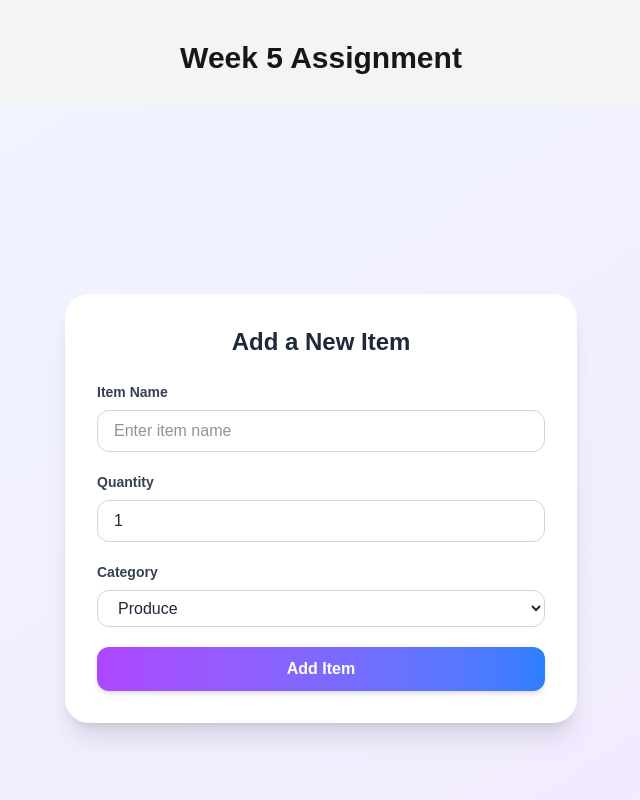
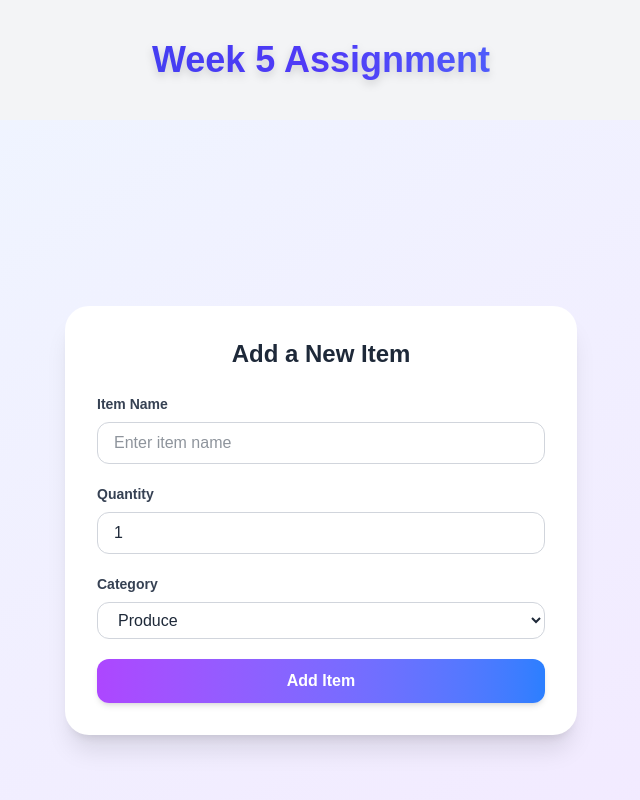
Before and after one commit to MohammadUvesh-Ghanchi/cprg306-assignments, a Next.js app: page /week-5 in a window 1280 px wide. Shown: the top 800 px of the page, without its empty margins (319-959 px from the left). Built offline with nearby package versions, Linux system fonts and the light colour scheme.

Commit message:
Enhance header styling for Week 5 Assignment

```diff
--- a/app/week-5/page.js
+++ b/app/week-5/page.js
@@ -3,7 +3,10 @@ import NewItem from "./new-item";
 export default function Page() {
   return (
     <main className="min-h-screen bg-gray-100 py-10">
-      <h1 className="text-3xl font-bold text-center mb-8">Week 5 Assignment</h1>
+      <h1 className="text-4xl font-extrabold text-center mb-10 bg-gradient-to-r from-blue-700 via-indigo-600 to-blue-400 bg-clip-text text-transparent drop-shadow-lg">
+        Week 5 Assignment
+      </h1>
+
       <NewItem />
     </main>
   );
```
